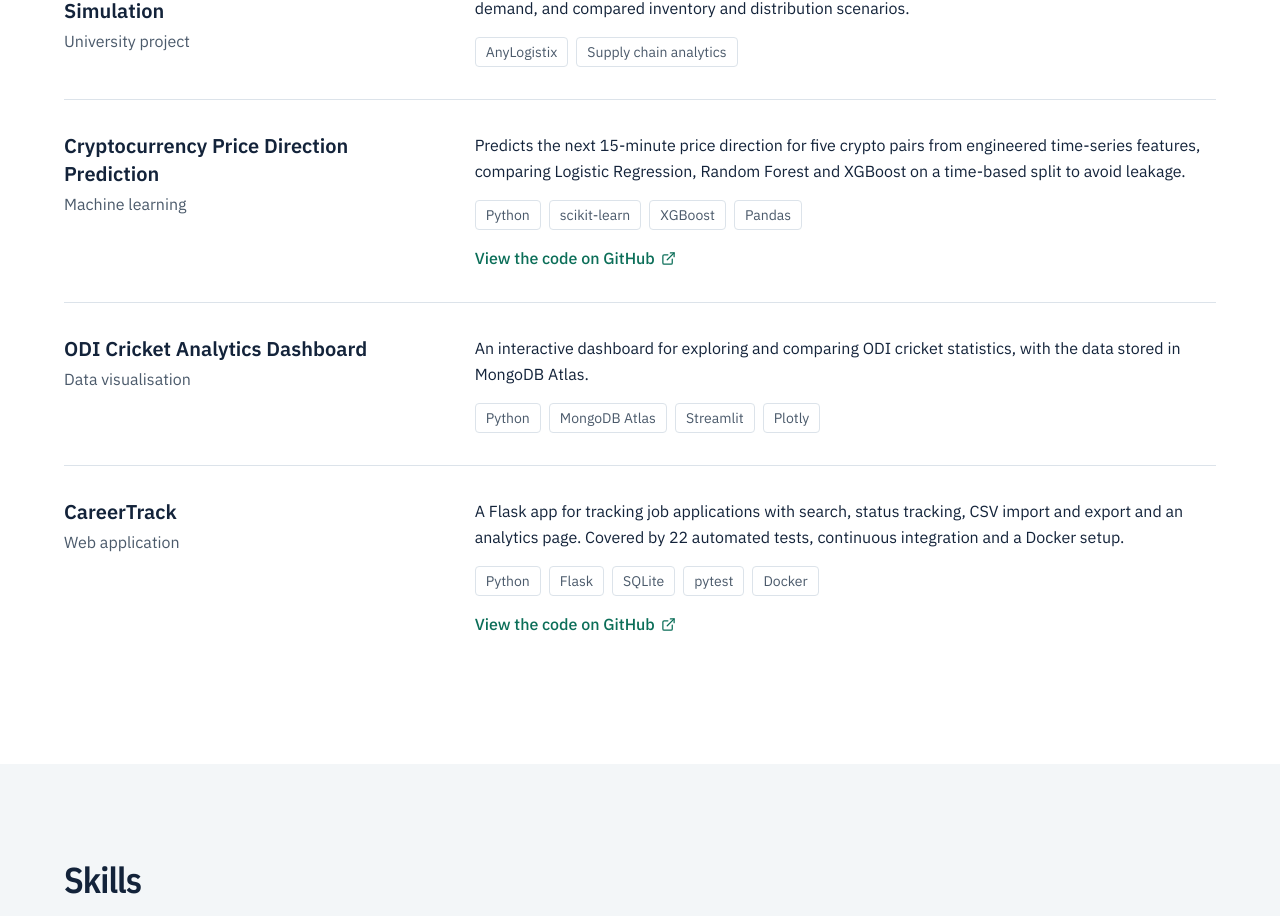
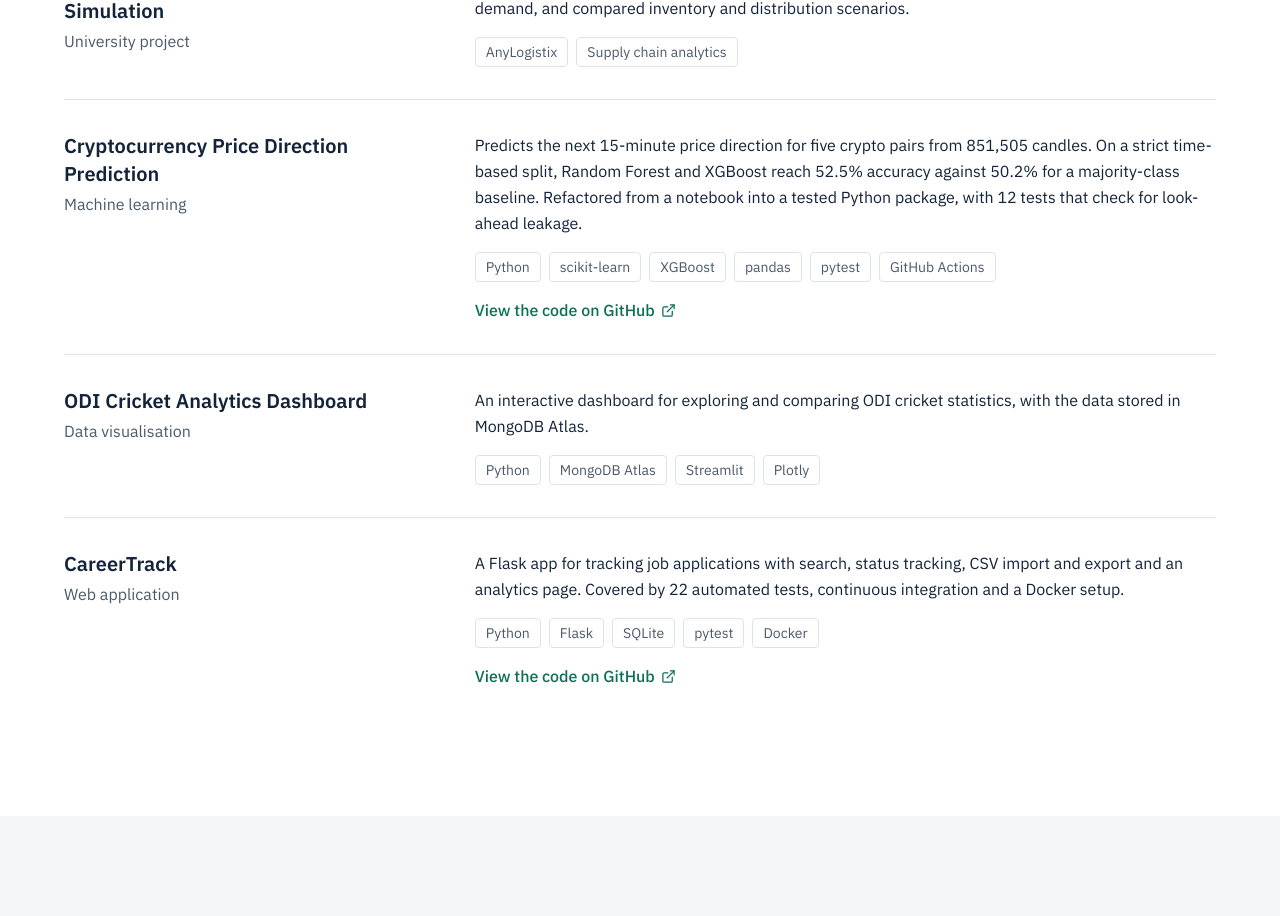
Before and after one commit to somalavinay879-18/vinay-somala-portfolio, a React (Vite) app: page / in a window 1280 px wide. Shown: the part 3395-4311 px from the top of the page. Built offline with nearby package versions, Linux system fonts and the light colour scheme.

Commit message:
Update content.js

```diff
--- a/src/content.js
+++ b/src/content.js
@@ -148,8 +148,8 @@ export const projects = [
         title: "Cryptocurrency Price Direction Prediction",
         kind: "Machine learning",
         summary:
-            "Predicts the next 15-minute price direction for five crypto pairs from engineered time-series features, comparing Logistic Regression, Random Forest and XGBoost on a time-based split to avoid leakage.",
-        tech: ["Python", "scikit-learn", "XGBoost", "Pandas"],
+            "Predicts the next 15-minute price direction for five crypto pairs from 851,505 candles. On a strict time-based split, Random Forest and XGBoost reach 52.5% accuracy against 50.2% for a majority-class baseline. Refactored from a notebook into a tested Python package, with 12 tests that check for look-ahead leakage.",
+        tech: ["Python", "scikit-learn", "XGBoost", "pandas", "pytest", "GitHub Actions"],
         href: "https://github.com/somalavinay879-18/crypto-price-prediction-ml",
     },
     {
```
